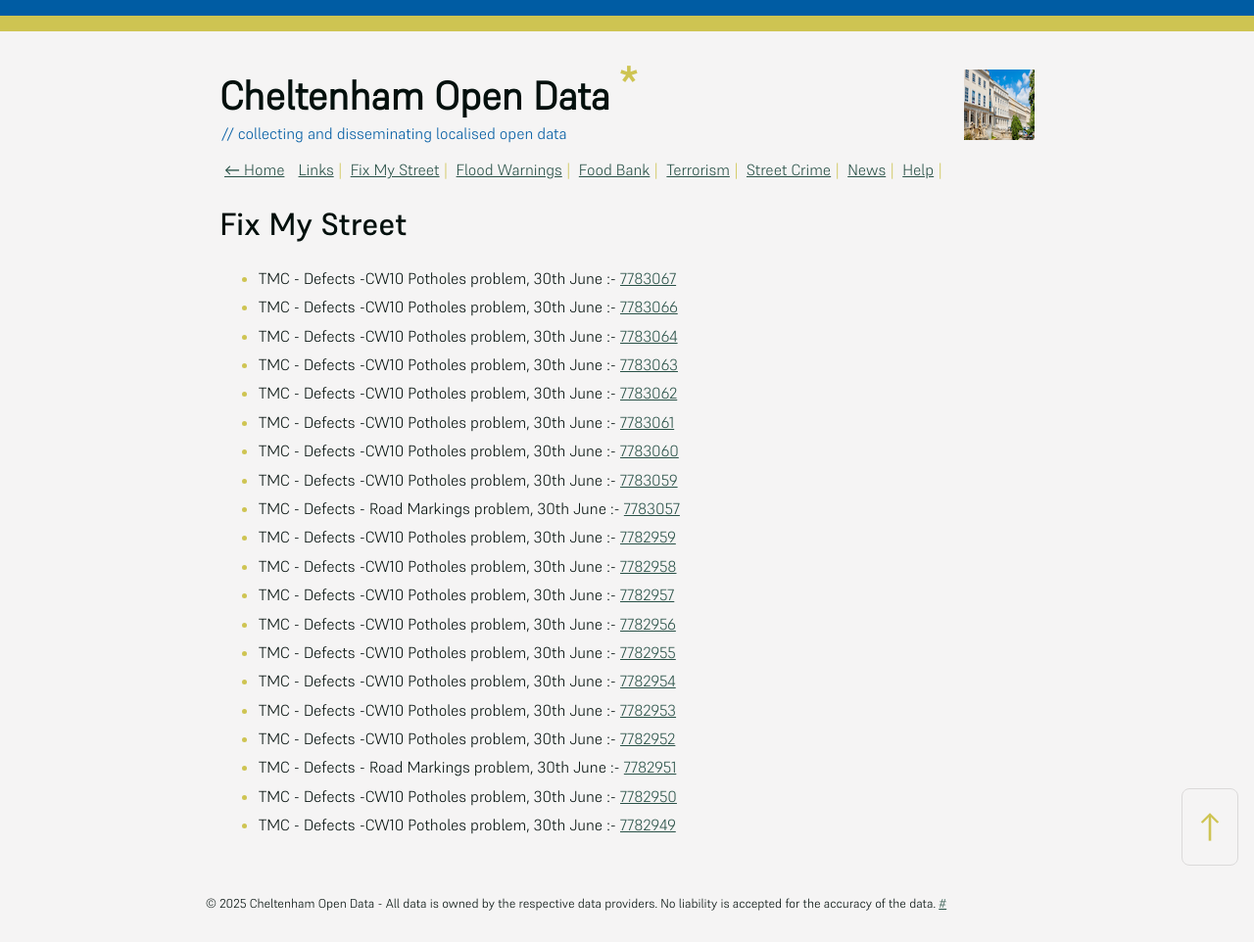
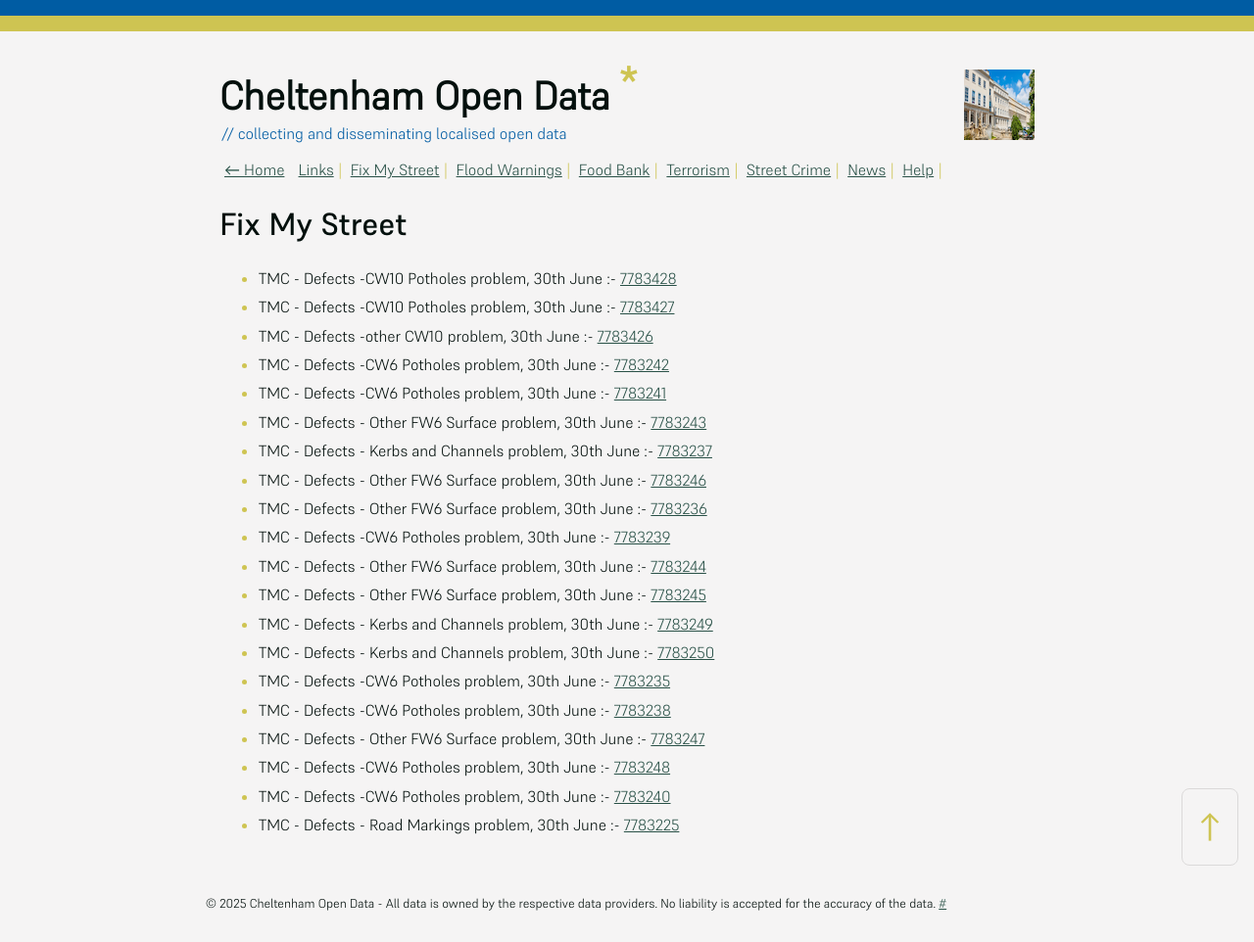
Before and after one commit to mat-0/cheltenham-open-data, a Jekyll site: the page built from _pages/fix-my-street.md, in a window 1280 px wide. Shown: the whole page at 98% size. Built offline with Jekyll 4.4.1, drawn with Linux system fonts in a browser that asks for light colours.

Commit message:
Updated 2025-06-30 07:57:47

```diff
--- a/_pages/fix-my-street.md
+++ b/_pages/fix-my-street.md
@@ -9,25 +9,25 @@ permalink: /fix-my-street
 
 <!-- fix_marker starts -->
 
-- TMC - Defects -CW10 Potholes problem, 30th June :- [7783067](https://www.fixmystreet.com/report/7783067)
-- TMC - Defects -CW10 Potholes problem, 30th June :- [7783066](https://www.fixmystreet.com/report/7783066)
-- TMC - Defects -CW10 Potholes problem, 30th June :- [7783064](https://www.fixmystreet.com/report/7783064)
-- TMC - Defects -CW10 Potholes problem, 30th June :- [7783063](https://www.fixmystreet.com/report/7783063)
-- TMC - Defects -CW10 Potholes problem, 30th June :- [7783062](https://www.fixmystreet.com/report/7783062)
-- TMC - Defects -CW10 Potholes problem, 30th June :- [7783061](https://www.fixmystreet.com/report/7783061)
-- TMC - Defects -CW10 Potholes problem, 30th June :- [7783060](https://www.fixmystreet.com/report/7783060)
-- TMC - Defects -CW10 Potholes problem, 30th June :- [7783059](https://www.fixmystreet.com/report/7783059)
-- TMC - Defects - Road Markings problem, 30th June :- [7783057](https://www.fixmystreet.com/report/7783057)
-- TMC - Defects -CW10 Potholes problem, 30th June :- [7782959](https://www.fixmystreet.com/report/7782959)
-- TMC - Defects -CW10 Potholes problem, 30th June :- [7782958](https://www.fixmystreet.com/report/7782958)
-- TMC - Defects -CW10 Potholes problem, 30th June :- [7782957](https://www.fixmystreet.com/report/7782957)
-- TMC - Defects -CW10 Potholes problem, 30th June :- [7782956](https://www.fixmystreet.com/report/7782956)
-- TMC - Defects -CW10 Potholes problem, 30th June :- [7782955](https://www.fixmystreet.com/report/7782955)
-- TMC - Defects -CW10 Potholes problem, 30th June :- [7782954](https://www.fixmystreet.com/report/7782954)
-- TMC - Defects -CW10 Potholes problem, 30th June :- [7782953](https://www.fixmystreet.com/report/7782953)
-- TMC - Defects -CW10 Potholes problem, 30th June :- [7782952](https://www.fixmystreet.com/report/7782952)
-- TMC - Defects - Road Markings problem, 30th June :- [7782951](https://www.fixmystreet.com/report/7782951)
-- TMC - Defects -CW10 Potholes problem, 30th June :- [7782950](https://www.fixmystreet.com/report/7782950)
-- TMC - Defects -CW10 Potholes problem, 30th June :- [7782949](https://www.fixmystreet.com/report/7782949)
+- TMC - Defects -CW10 Potholes problem, 30th June :- [7783428](https://www.fixmystreet.com/report/7783428)
+- TMC - Defects -CW10 Potholes problem, 30th June :- [7783427](https://www.fixmystreet.com/report/7783427)
+- TMC - Defects -other CW10 problem, 30th June :- [7783426](https://www.fixmystreet.com/report/7783426)
+- TMC - Defects -CW6 Potholes  problem, 30th June :- [7783242](https://www.fixmystreet.com/report/7783242)
+- TMC - Defects -CW6 Potholes  problem, 30th June :- [7783241](https://www.fixmystreet.com/report/7783241)
+- TMC - Defects - Other FW6  Surface problem, 30th June :- [7783243](https://www.fixmystreet.com/report/7783243)
+- TMC - Defects - Kerbs and Channels problem, 30th June :- [7783237](https://www.fixmystreet.com/report/7783237)
+- TMC - Defects - Other FW6  Surface problem, 30th June :- [7783246](https://www.fixmystreet.com/report/7783246)
+- TMC - Defects - Other FW6  Surface problem, 30th June :- [7783236](https://www.fixmystreet.com/report/7783236)
+- TMC - Defects -CW6 Potholes  problem, 30th June :- [7783239](https://www.fixmystreet.com/report/7783239)
+- TMC - Defects - Other FW6  Surface problem, 30th June :- [7783244](https://www.fixmystreet.com/report/7783244)
+- TMC - Defects - Other FW6  Surface problem, 30th June :- [7783245](https://www.fixmystreet.com/report/7783245)
+- TMC - Defects - Kerbs and Channels problem, 30th June :- [7783249](https://www.fixmystreet.com/report/7783249)
+- TMC - Defects - Kerbs and Channels problem, 30th June :- [7783250](https://www.fixmystreet.com/report/7783250)
+- TMC - Defects -CW6 Potholes  problem, 30th June :- [7783235](https://www.fixmystreet.com/report/7783235)
+- TMC - Defects -CW6 Potholes  problem, 30th June :- [7783238](https://www.fixmystreet.com/report/7783238)
+- TMC - Defects - Other FW6  Surface problem, 30th June :- [7783247](https://www.fixmystreet.com/report/7783247)
+- TMC - Defects -CW6 Potholes  problem, 30th June :- [7783248](https://www.fixmystreet.com/report/7783248)
+- TMC - Defects -CW6 Potholes  problem, 30th June :- [7783240](https://www.fixmystreet.com/report/7783240)
+- TMC - Defects - Road Markings problem, 30th June :- [7783225](https://www.fixmystreet.com/report/7783225)
 
 <!-- fix_marker ends -->
```
Also changed, not shown: _data/flood.json (+5 -27 lines), _pages/news.md (+6 -6 lines), index.md (+5 -5 lines).
